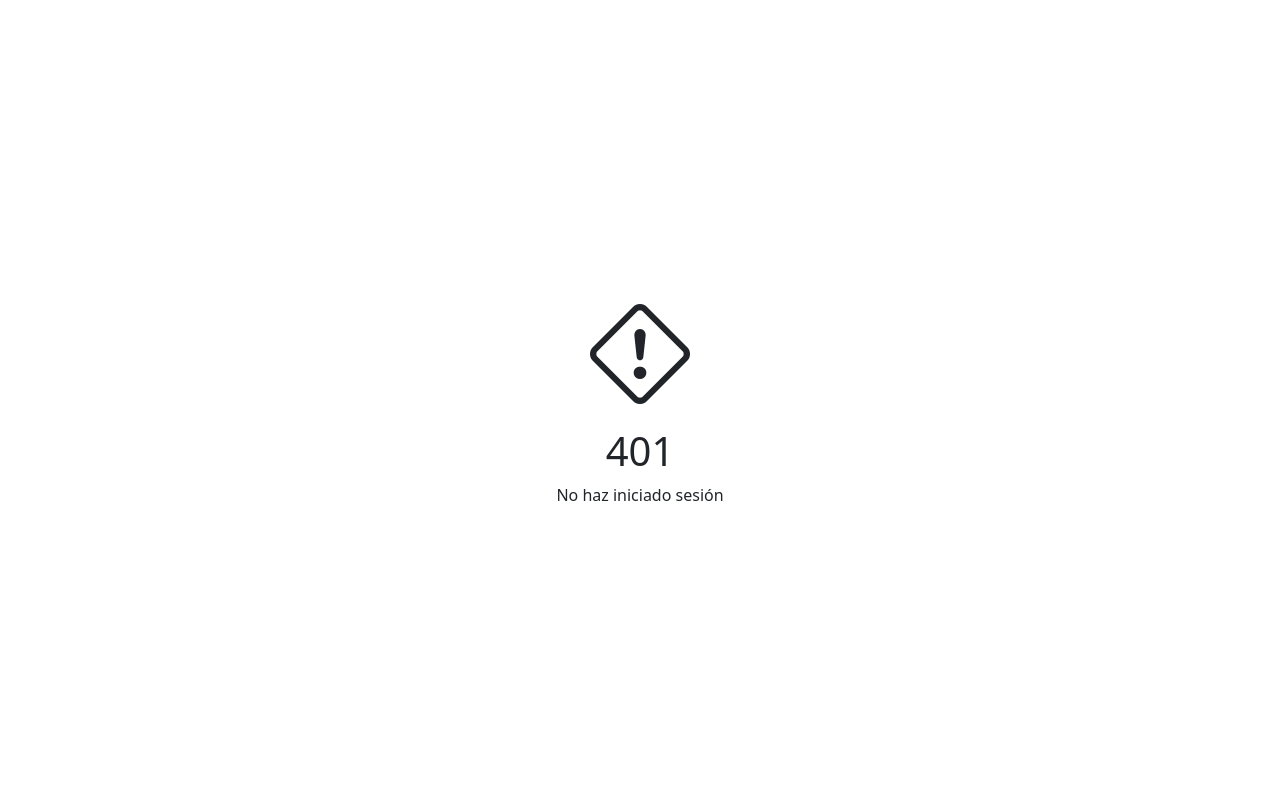
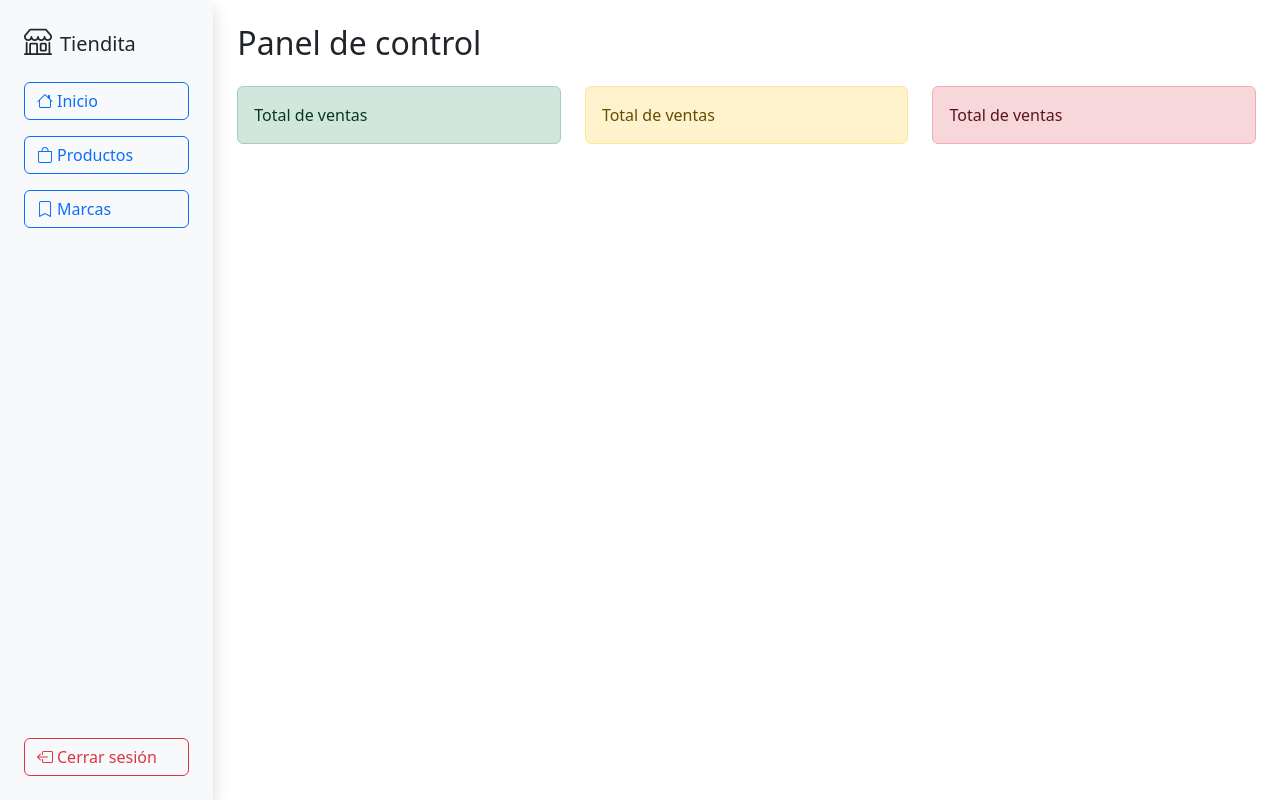
Before and after one commit to Vladimir-28/tiendita-react, a React (Vite) app: page /auth/home in a window 1280 px wide. Built offline with nearby package versions, Linux system fonts and the light colour scheme.

Commit message:
Creacion de navBar en authRouter y otros componentes vacios

```diff
--- a/src/App.jsx
+++ b/src/App.jsx
@@ -3,19 +3,16 @@ import reactLogo from './assets/react.svg'
 import viteLogo from '/vite.svg'
 import PublicRouter from './modules/router/PublicRouter';
 import AuthRouter from './modules/router/AuthRouter';
-import { useNavigate } from 'react-router-dom';
 
 
 
 
 function App() {
-  const [session, setSession] = useState(false);
-  const navigation = useNavigate();
+  const [session, setSession] = useState(true);
 
   useEffect(() => {
       if(!session && !!sessionStorage.getItem('token')) {
         setSession(true);
-        navigation("/");
       }
   }, [session]);
 
--- a/src/modules/auth/Home.jsx
+++ /dev/null
@@ -1,3 +0,0 @@
-export default function Home() {
-    return( <span>Home</span> );
-}
--- /dev/null
+++ b/src/modules/auth/components/CustomSidebar.jsx
@@ -0,0 +1,13 @@
+export default function CustomSidebar() {
+    return (
+        <div className="col-2 bg-body-tertiary shadow p-4">
+            <div className="d-flex flex-column" style={{ height: "100%" }}>
+                <h5 className="mb-4"> <i className="fs-3 bi bi-shop me-2"></i>Tiendita</h5>
+                <button className="btn btn-outline-primary mb-3 text-start"><i className="me-1 bi bi-house"></i>Inicio</button>
+                <button className="btn btn-outline-primary mb-3 text-start"><i className="me-1 bi bi-bag"></i>Productos</button>
+                <button className="btn btn-outline-primary mb-3 text-start"><i className="me-1 bi bi-bookmark"></i>Marcas</button>
+                <button className="btn btn-outline-danger mt-auto text-start"><i className="me-1 bi bi-box-arrow-left"></i>Cerrar sesión</button>
+            </div>
+        </div>
+    );
+}
--- /dev/null
+++ b/src/modules/auth/home/Home.jsx
@@ -0,0 +1,18 @@
+export default function Home() {
+    return (
+        <div>
+            <h2>Panel de control</h2>
+            <section className="mt-4 row">
+                <div className="col-4">
+                    <article className="alert alert-success">Total de ventas</article>
+                </div>
+                <div className="col-4">
+                <article className="alert alert-warning">Total de ventas</article>
+                </div>
+                <div className="col-4">
+                <article className="alert alert-danger">Total de ventas</article>
+                </div>
+            </section>
+        </div>
+    );
+}
--- /dev/null
+++ b/src/modules/auth/products/Products.jsx
@@ -0,0 +1,3 @@
+export default function Products() {
+    return (<span>Products</span>);
+}
--- a/src/modules/router/AuthRouter.jsx
+++ b/src/modules/router/AuthRouter.jsx
@@ -1,17 +1,25 @@
 import { Navigate, Route, Routes } from "react-router-dom";
-import Home from "../auth/Home";
+import Home from "../auth/home/Home";
 import Error404 from "../error/Error404";
 import Error401 from "../error/Error401";
+import CustomSidebar from "../auth/components/CustomSidebar";
+import Products from "../auth/products/Products";
 
-export default function AuthRouter () {
+export default function AuthRouter() {
 
-    return( <>
-        <Routes>
-            <Route path="/" element={ <Navigate to="/auth/home" />} />
-            <Route path="/auth/home" element={ <Home/>}/>
+    return (
+        <main className="row m-0">
+            <CustomSidebar />
+            <div className="col-10 p-4">
+                <Routes>
+                    <Route path="/" element={<Navigate to="/auth/home" />} />
+                    <Route path="/auth/home" element={<Home />} />
+                    <Route path="/auth/products" element={ <Products/>} />
 
-        {/* Fallback */}
-        <Route path="*" element={<Error404/>} />
-        </Routes>
-            </> );
+                    {/* Fallback */}
+                    <Route path="*" element={<Error404 />} />
+                </Routes>
+            </div>
+        </main>
+    );
 }
```
